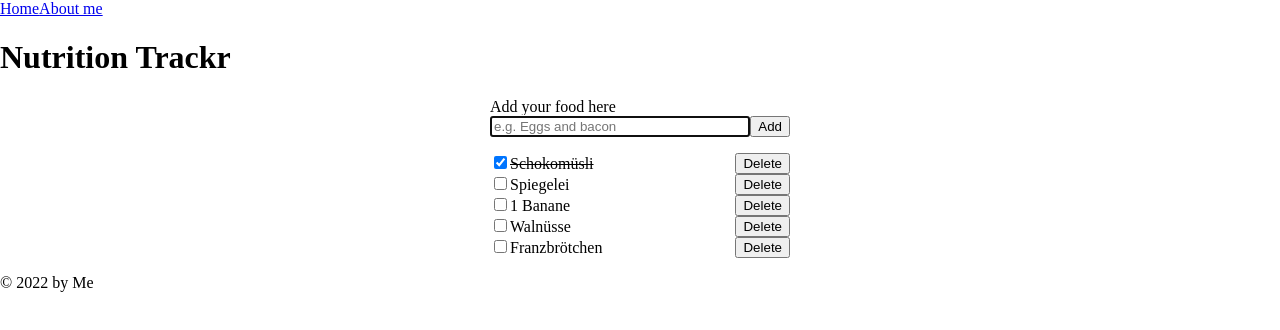
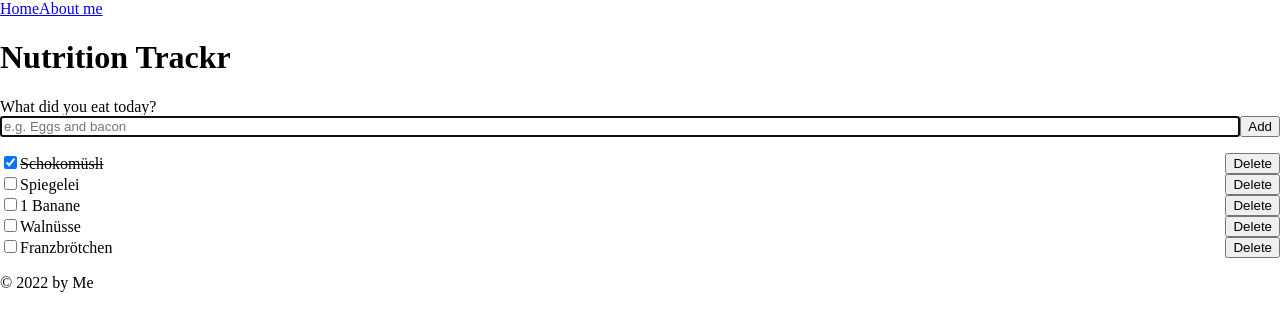
Before and after one commit to DennisWarchocki/Capstone-Project, a Next.js app: page / in a window 1280 px wide. Shown: the top 330 px of the page. Built offline with nearby package versions, Linux system fonts and the light colour scheme.

Commit message:
changed inline styling to styled-components

```diff
--- a/src/components/FoodForm.js
+++ b/src/components/FoodForm.js
@@ -1,5 +1,32 @@
 import {nanoid} from 'nanoid';
 import {useState} from 'react';
+import styled from 'styled-components';
+
+const WidthBox = styled.div`
+	max-width: 500;
+	margin: 'auto';
+`;
+
+const FlexboxForm = styled.form`
+	display: flex;
+	align-items: flex-end;
+`;
+
+const FlexboxLabel = styled.label`
+	flex: 1;
+`;
+
+const FlexInput = styled.input`
+	width: 100%;
+`;
+
+const StlyedList = styled.ul`
+	padding: 0;
+`;
+
+const StyledListItems = styled.li`
+	display: flex;
+`;
 
 const App = () => {
 	const [value, setValue] = useState('');
@@ -31,41 +58,34 @@ const App = () => {
 		},
 	]);
 	return (
-		<div style={{maxWidth: 300, margin: 'auto'}}>
-			<form
-				style={{display: 'flex', alignItems: 'flex-end'}}
+		<WidthBox>
+			<FlexboxForm
 				onSubmit={event_ => {
 					event_.preventDefault();
 					setFoods([...foods, {id: nanoid(), value, done: false}]);
 					setValue('');
 				}}
 			>
-				<label style={{flex: 1}}>
-					Add your food here
+				<FlexboxLabel>
+					What did you eat today?
 					<br />
-					<input
+					<FlexInput
 						placeholder="e.g. Eggs and bacon"
 						autoFocus
 						required
 						type="text"
 						value={value}
-						style={{width: '100%'}}
 						onChange={event_ => {
 							setValue(event_.target.value);
 						}}
 					/>
-				</label>
+				</FlexboxLabel>
 				<button type="submit">Add</button>
-			</form>
-			<ul style={{padding: 0}}>
+			</FlexboxForm>
+			<StlyedList>
 				{foods.map(food => {
 					return (
-						<li
-							key={food.id}
-							style={{
-								display: 'flex',
-							}}
-						>
+						<StyledListItems key={food.id}>
 							<label
 								style={{
 									flex: 1,
@@ -98,11 +118,11 @@ const App = () => {
 							>
 								Delete
 							</button>
-						</li>
+						</StyledListItems>
 					);
 				})}
-			</ul>
-		</div>
+			</StlyedList>
+		</WidthBox>
 	);
 };
 
```
